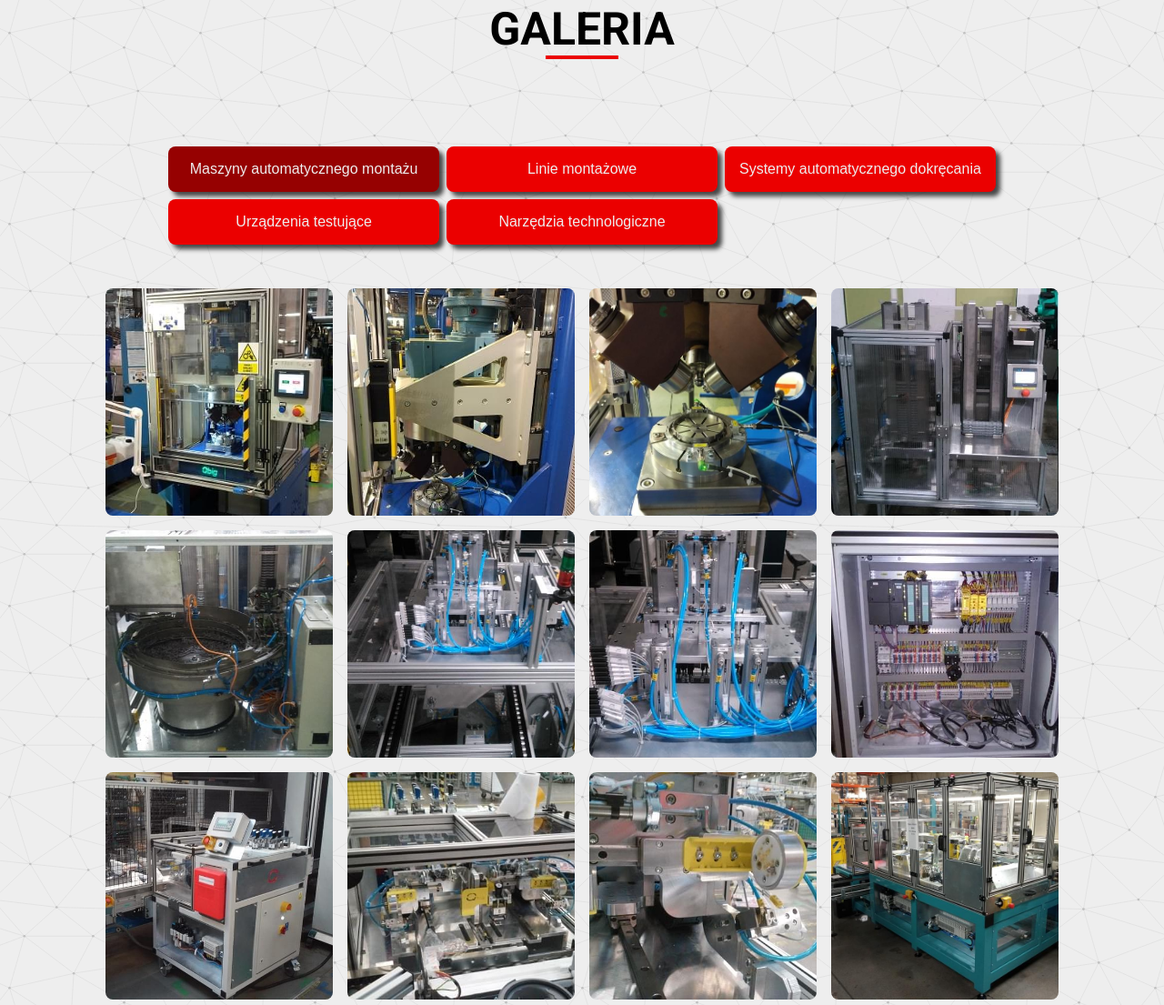
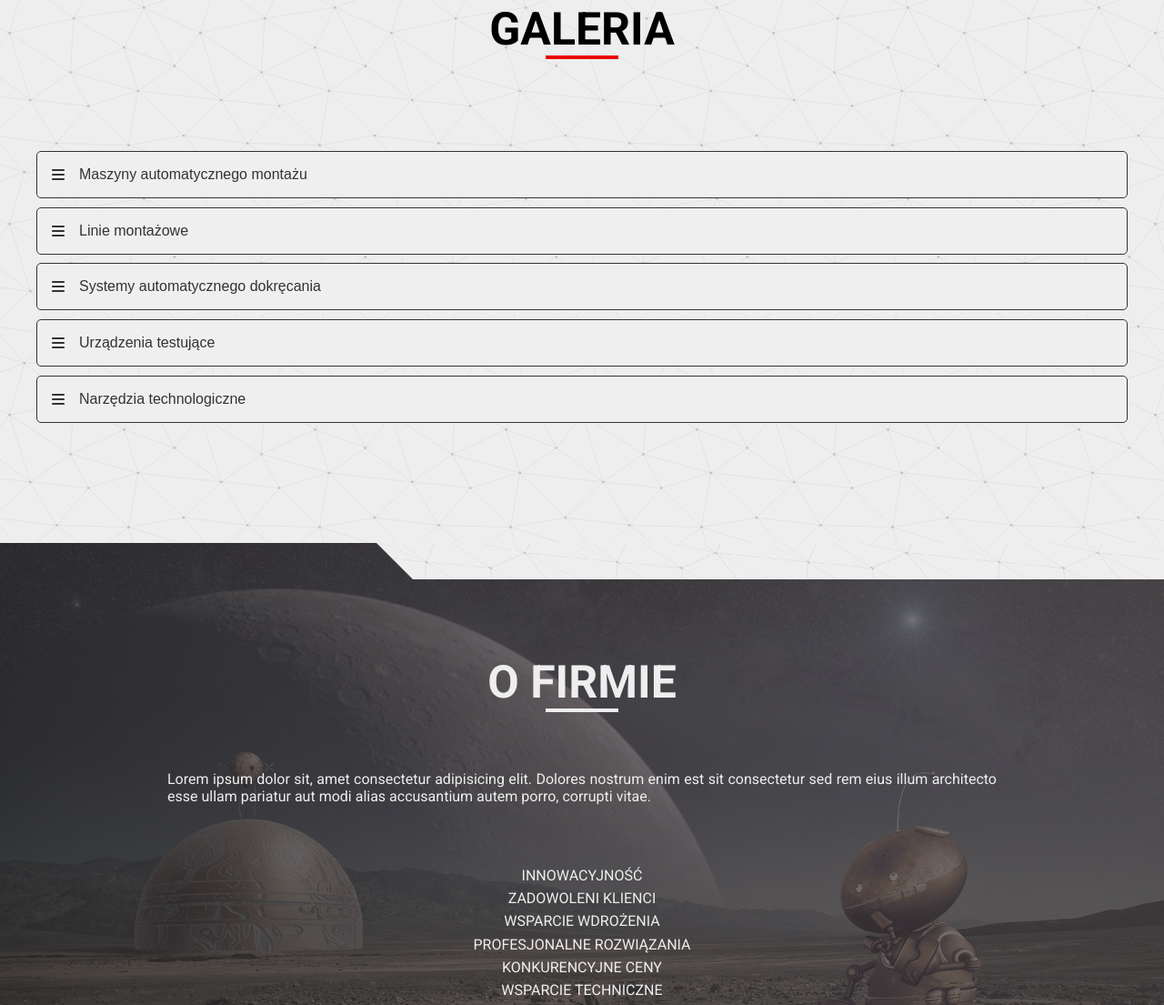
Before and after one commit to baatonik/qbig, a website: page page/index.html in a window 1280 px wide. Shown: the part 4712-5817 px from the top of the page at 91% size. Drawn offline with nearby package versions, Linux system fonts and the light colour scheme; a web font is replaced by a local one.

Commit message:
poprawki

```diff
--- a/page/index.html
+++ b/page/index.html
@@ -312,7 +312,7 @@
         <h2 class="section-heading">Galeria</h2>
         <div class="underline" data-aos="fade-right"></div>
         <div class="gallery__container">
-            <div class="gallery__menu-tabs">
+            <!-- <div class="gallery__menu-tabs">
                 <button data-id="first-tab" class="menu-tab menu-tab-active" onclick="showInfo('first-tab')">Maszyny
                     automatycznego montażu</button>
                 <button data-id="second-tab" class="menu-tab" onclick="showInfo('second-tab')">Linie montażowe</button>
@@ -322,7 +322,7 @@
                     testujące</button>
                 <button data-id="fifth-tab" class="menu-tab" onclick="showInfo('fifth-tab')">Narzędzia
                     technologiczne</button>
-            </div>
+            </div> -->
             <div class="gallery__accordion-box">
                 <button class="accordion-btn mobile">
                     <i class="fa-solid fa-bars"></i>
@@ -666,7 +666,7 @@
     <script src="dist/js/slicksettings.min.js"></script>
     <script src="dist/js/lightbox-mini.min.js"></script>
     <script src="dist/js/accordion.min.js"></script>
-    <script src="dist/js/tabmenu.min.js"></script>
+    <!-- <script src="dist/js/tabmenu.min.js"></script> -->
     <script src="/dist/js/scrollspy.min.js"></script>
     <script src="dist/js/main.min.js"></script>
 
--- a/page/src/sass/components/_aboutus.scss
+++ b/page/src/sass/components/_aboutus.scss
@@ -10,6 +10,7 @@
 
 	.underline {
 		background-color: c.$light-white;
+		margin-bottom: 3em;
 	}
 
 	&__info {
--- a/page/src/sass/components/_gallery.scss
+++ b/page/src/sass/components/_gallery.scss
@@ -3,12 +3,11 @@
 @use 'utilities/sizes' as s;
 @use 'lightbox-mini' as lm;
 
+.gallery.section{
+	padding-bottom: 8em;
+}
+
 .gallery {
-	// padding-bottom: 4em;
-
-	&__container {
-		max-width: 560px;
-	}
 
 	&__accordion-box {
 		display: flex;
@@ -42,7 +41,7 @@
 	}
 
 	&__box {
-		margin-top: s.$m1;
+		margin: s.$m1 auto 0;
 		display: none;
 		grid-column: 250px;
 		gap: s.$m1;
@@ -77,14 +76,6 @@
 
 @media (min-width: 576px) {
 	.gallery {
-		&__container {
-			display: flex;
-			flex-direction: column;
-			align-items: center;
-			align-content: center;
-			justify-content: center;
-			max-width: none;
-		}
 
 		&__accordion-box {
 			display: flex;
@@ -94,49 +85,9 @@
 		}
 
 		&__box {
-			display: grid;
 			grid-template-columns: repeat(2, 1fr);
 			gap: s.$m1;
 		}
-
-		.mobile {
-			display: none;
-		}
-
-		&__menu-tabs {
-			display: grid;
-			grid-template-columns: repeat(2, 1fr);
-			gap: 0.5em;
-			margin-bottom: s.$m2;
-			.menu-tab {
-				padding: s.$m1 s.$m1;
-				font-size: fs.$smedium;
-				background-color: c.$main-color;
-				color: c.$light-white;
-				border-radius: s.$brstandard;
-				border: none;
-				cursor: pointer;
-				box-shadow: 5px 5px 5px rgba(0, 0, 0, 0.7);
-				transition: background-color 0.3s, color 0.3s;
-
-				&:hover {
-					background-color: c.$light-white;
-					color: c.$main-color;
-				}
-			}
-
-			.menu-tab-active {
-				background-color: c.$focus-color;
-				color: c.$light-white;
-			}
-		}
-	}
-
-	.second-tab,
-	.third-tab,
-	.fourth-tab,
-	.fifth-tab {
-		display: none;
 	}
 }
 
@@ -145,21 +96,6 @@
 		grid-template-columns: repeat(3, 1fr);
 	}
 
-	.gallery__menu-tabs {
-		grid-template-columns: repeat(3, 1fr);
-
-		.menu-tab {
-			height: 70px;
-		}
-	}
-}
-
-@media (min-width: 992px) {
-	.gallery__menu-tabs {
-		.menu-tab {
-			height: 50px;
-		}
-	}
 }
 
 @media (min-width: 1100px) {
```
Also changed, not shown: page/dist/css/style.min.css, 2 other files.
